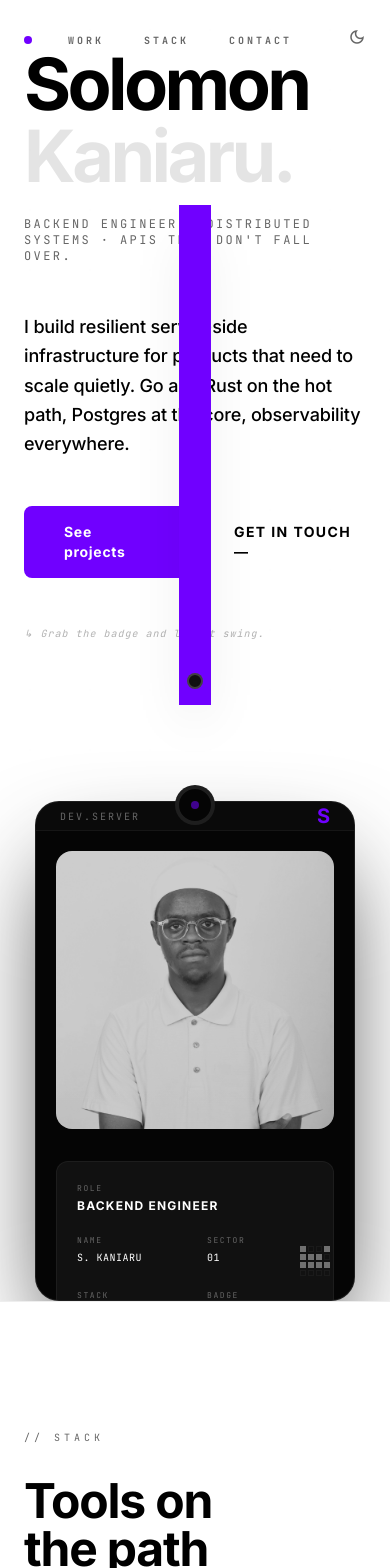
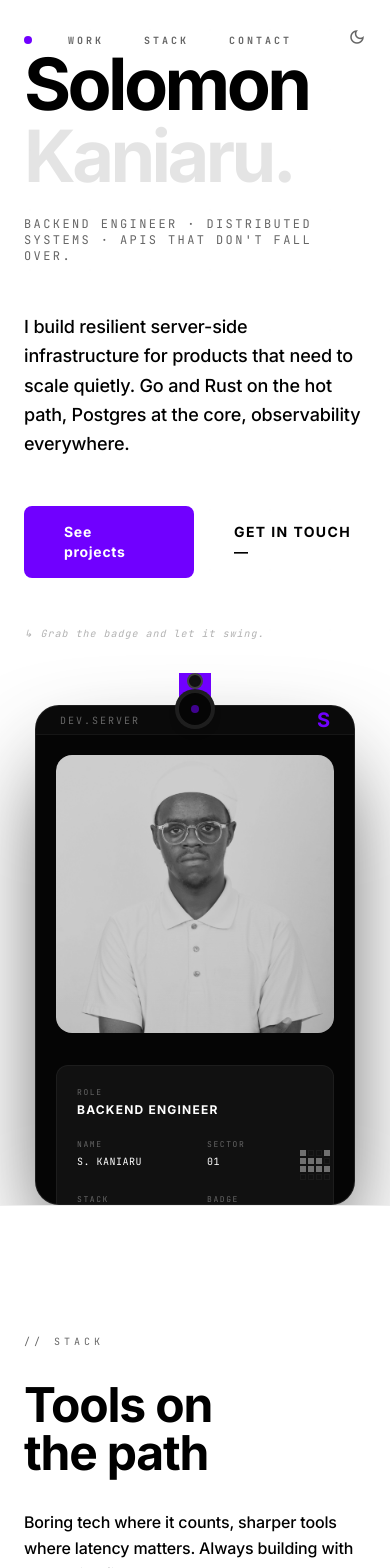
Before and after one commit to 20407002036/solomon---backend-engineer-portfolio, a React (Vite) app: page / in a window 390 px wide. Shown: the top 1568 px of the page. Built offline with nearby package versions, Linux system fonts and the light colour scheme; no server answers.

Commit message:
Fix: ui render fix for dev card

```diff
--- a/components/Hero.tsx
+++ b/components/Hero.tsx
@@ -23,7 +23,7 @@ const Hero: React.FC = () => {
         <div className="flex flex-col lg:flex-row items-center gap-16 lg:gap-32">
 
           {/* Text Content */}
-          <div className="flex-1 space-y-12">
+          <div className="w-full lg:flex-1 space-y-12">
             <div className="space-y-6">
               <h1 className="text-7xl md:text-9xl font-bold tracking-tighter leading-none flex flex-col">
                 <span className="text-text-main">Solomon</span>
@@ -62,10 +62,10 @@ const Hero: React.FC = () => {
           </div>
 
           {/* Interactive Dev Card with Lanyard */}
-          <div className="flex-1 relative flex justify-center pt-24">
+          <div className="relative flex w-full min-h-[500px] justify-center lg:flex-1">
 
             {/* Lanyard Strap - The defining visual from the image */}
-            <div className="absolute -top-[500px] left-1/2 -translate-x-1/2 w-8 h-[500px] bg-primary shadow-2xl z-30">
+            <div className="absolute -top-8 h-8 lg:-top-[500px] lg:h-[500px] left-1/2 -translate-x-1/2 w-8 bg-primary shadow-2xl z-30">
                {/* Lanyard Metal Grommet */}
                <div className="absolute bottom-4 left-1/2 -translate-x-1/2 w-4 h-4 rounded-full bg-[#111] border-2 border-white/20 shadow-inner"></div>
             </div>
@@ -83,7 +83,7 @@ const Hero: React.FC = () => {
               }}
               animate={{ x: 0, y: 0 }}
               transition={{ type: 'spring', stiffness: 120, damping: 15 }}
-              className="relative w-80 h-[500px] transform perspective-2000 cursor-grab active:cursor-grabbing"
+              className="relative w-full max-w-[320px] h-[500px] transform perspective-2000 cursor-grab active:cursor-grabbing"
             >
               {/* Card Body - True Black like the image */}
               <div className="absolute inset-0 bg-[#050505] border border-white/10 rounded-3xl overflow-hidden shadow-[0_50px_100px_-20px_rgba(0,0,0,0.8)] flex flex-col">
```
